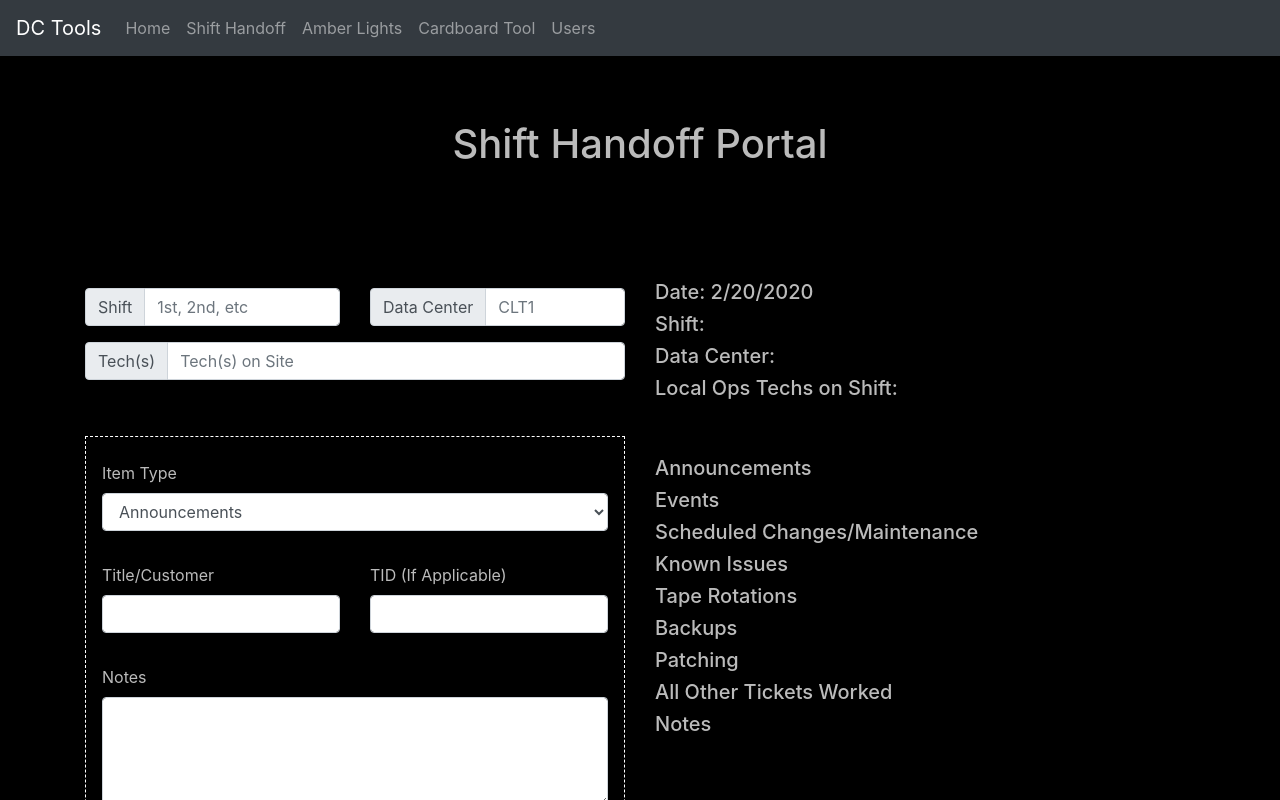
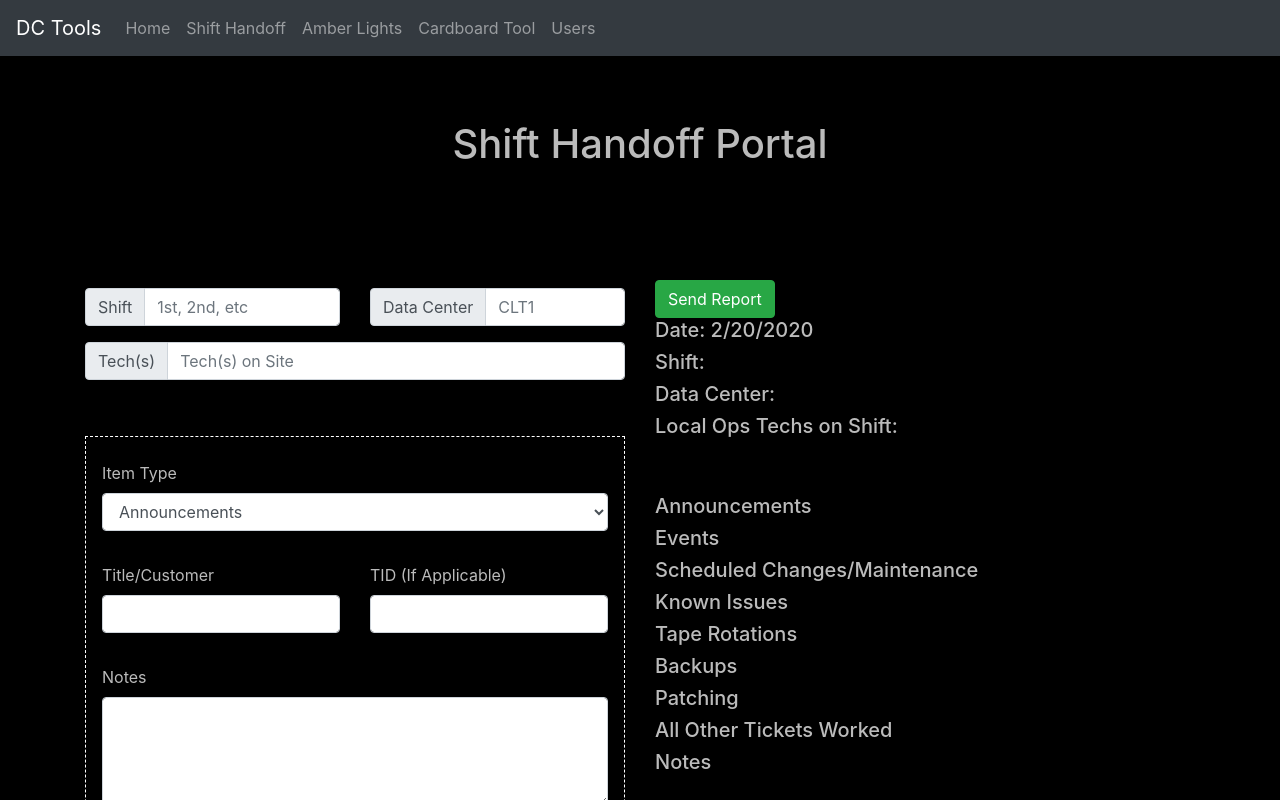
Before and after one commit to GregoryDesmarais/dcTools, a React (Create React App) app in the folder client/: page /handoff in a window 1280 px wide. Shown: the top 800 px of the page. Built offline with nearby package versions, Linux system fonts and the light colour scheme.

Commit message:
Adding "Send Report" button. - This will copy the text to the clipboard, and activate a "mailto" link.  Opening a new email (based on user's mailto settings)

```diff
--- a/client/src/components/Template/index.js
+++ b/client/src/components/Template/index.js
@@ -1,10 +1,10 @@
 import React from "react";
-
+import Button from "react-bootstrap/Button";
 
 function writeInfo(item, i) {
     return (
         <div key={i}>
-            <p><strong>{item.title} {item.TID ? " - TID: "+item.TID : ""}</strong></p>
+            <p><strong>{item.title} {item.TID ? " - TID: " + item.TID : ""}</strong></p>
             <ul>
                 {item.body.split("\r\n").map((lineItem, i) => {
                     return (<li key={i}>{lineItem}</li>)
@@ -14,7 +14,23 @@ function writeInfo(item, i) {
     )
 }
 
+function createEmail() {
+    console.log("Blah")
+    let div = document.querySelector("#email")
+    div.setAttribute("contenteditable", true)
+    div.setAttribute("style", "color:black;background-color:white")
+    div.focus();
+    document.execCommand("SelectAll")
+    document.execCommand("copy");
+    div.blur();
+    div.setAttribute("contenteditable", false)
+    div.setAttribute("style", "color: rgb(187, 187, 187);background-color:black")
+    window.open("mailto://", "_blank");
+}
+
 function Template(props) {
+
+
     let date = new Date();
 
     let announce = [];
@@ -39,7 +55,10 @@ function Template(props) {
         notes = props.items.filter(item => item.type === "notes");
     }
 
-    return (<div>
+    return (
+        <>
+            <Button variant='success' onClick={createEmail}>Send Report</Button>
+            <div id='email'>
                 <div><h5>Date: {date.getMonth() + 1}/{date.getDate()}/{date.getFullYear()}</h5></div>
                 <div><h5>Shift: {props.shift}</h5> </div>
                 <div><h5>Data Center: {props.dc}</h5> </div>
@@ -55,6 +74,7 @@ function Template(props) {
                 <div><h5>All Other Tickets Worked</h5>{other ? other.map((item, i) => writeInfo(item, i)) : ""}</div>
                 <div><h5>Notes</h5>{notes ? notes.map((item, i) => writeInfo(item, i)) : ""}</div>
             </div>
+        </>
     );
 }
 
```
Also changed, not shown: client/src/components/Template/index.css (added). Lines whose indentation alone changed are shown as unchanged.
